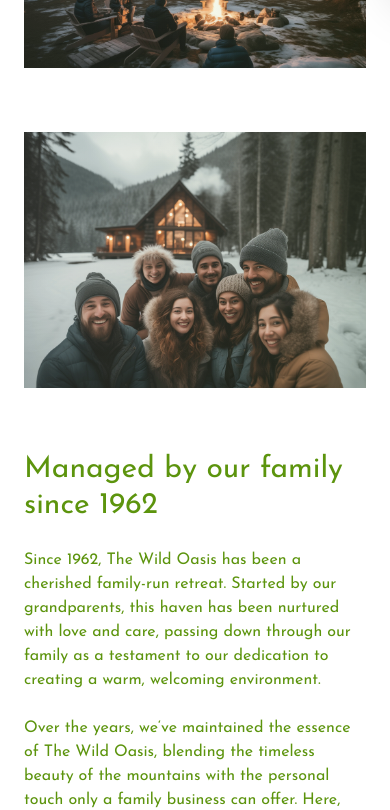
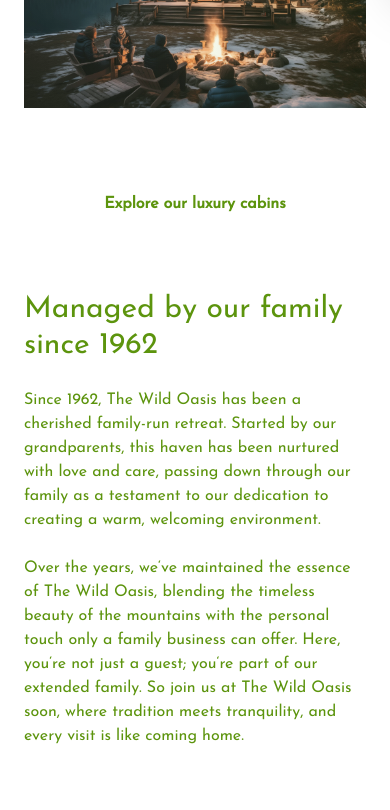
Before and after one commit to Mr-Wusu/wild-oasis, a Next.js app: page /about in a window 390 px wide. Shown: the part 860-1670 px from the top of the page. Built offline with nearby package versions, Linux system fonts and the light colour scheme; a web font is replaced by a local one.

Commit message:
Worked on some about responsiveness

```diff
--- a/app/about/page.tsx
+++ b/app/about/page.tsx
@@ -1,25 +1,21 @@
 import Image from "next/image";
 import Link from "next/link";
-import about1 from "@/public/about-1.jpg"
-import about2 from "@/public/about-2.jpg"
+import about1 from "@/public/about-1.jpg";
+import about2 from "@/public/about-2.jpg";
+
 export default function About() {
   return (
     <div
-      className="grid grid-cols-1 gap-y-16 text-base items-center px-6 py-16 font-josefineSans text-primary-10
-                    sm:px-10 sm:py-20 sm:text-lg
-                    md:grid-cols-6 md:gap-x-10 md:gap-y-24 md:px-12
-                    lg:gap-x-15 lg:gap-y-32 lg:px-16 lg:py-28
-                    min-:px-16"
+      className="grid grid-cols-1 gap-y-16 text-base items-center px-6 pt-26 font-josefineSans text-primary-10
+                    sm:px-10 sm:py-24 sm:text-lg
+                    md:grid-cols-6 md:gap-x-10 md:gap-y-14 md:px-12
+                    lg:gap-x-15 lg:gap-y-20 lg:px-16 lg:py-28"
     >
       {/* Text Block 1 */}
       <div className="md:col-span-3 lg:col-span-3">
-        <h1
-          className="text-3xl mb-6 text-accent-400 font-medium
-                       sm:text-4xl sm:mb-10"
-        >
+        <h1 className="text-3xl mb-6 text-accent-400 font-medium sm:text-4xl sm:mb-10">
           Welcome to The Wild Oasis
         </h1>
-
         <div className="space-y-5 sm:space-y-7">
           <p>
             Where nature&lsquo;s beauty and comfortable living blend seamlessly.
@@ -42,51 +38,23 @@ export default function About() {
         </div>
       </div>
 
-
-      <div
-        className="relative h-64 w-full
-                      sm:h-80
-                      md:col-span-3 md:h-96
-                      lg:col-span-3 lg:h-99 lg:w-full
-                      min-:w-"
-      >
+      {/* Image Block 1 */}
+      <div className="relative h-64 w-full sm:h-80 md:col-span-3 md:h-96 lg:col-span-3 lg:h-99">
         <div className="absolute top-0 left-0 w-full h-full bg-linear-to-r from-primary-3/10 to-primary-5/10 z-40 pointer-events-none" />
         <Image
           src={about1}
-          alt="Family sitting around a fire pit in front of cabin"
+          alt="Family sitting around a fire pit"
           fill
           className="object-cover"
           placeholder="blur"
         />
       </div>
 
-
-      <div
-        className="relative h-64 w-full
-                      sm:h-80
-                      md:col-span-3 md:h-96
-                      lg:col-span-3 lg:h-105 lg:w-full
-                      min-:w-"
-      >
-        <div className="absolute top-0 left-0 w-full h-full bg-linear-to-r from-primary-3/10 to-primary-5/10 z-40 pointer-events-none" />
-        <Image
-          fill
-          src={about2}
-          alt="Family that manages The Wild Oasis"
-          className="object-cover"
-          placeholder="blur"
-        />
-      </div>
-
       {/* Text Block 2 */}
-      <div className="md:col-span-3 md:col-start-4 lg:col-span-3 lg:col-start-4">
-        <h1
-          className="text-3xl mb-6 text-accent-400 font-medium
-                       sm:text-4xl sm:mb-10"
-        >
+      <div className="md:col-span-3 md:col-start-4 lg:col-span-3 lg:col-start-4 order-1 md:order-none">
+        <h1 className="text-3xl mb-6 text-accent-400 font-medium sm:text-4xl sm:mb-10">
           Managed by our family since 1962
         </h1>
-
         <div className="space-y-6 sm:space-y-8">
           <p>
             Since 1962, The Wild Oasis has been a cherished family-run retreat.
@@ -102,17 +70,29 @@ export default function About() {
             us at The Wild Oasis soon, where tradition meets tranquility, and
             every visit is like coming home.
           </p>
+        </div>
+      </div>
 
-          <div>
-            <Link
-              href="/cabins"
-              className="inline-block mt-2 bg-accent-500 px-6 py-3 text-primary-10 hover:text-primary-8 text-base font-semibold hover:bg-accent-600 transition-all
-                         sm:mt-4 sm:px-8 sm:text-lg"
-            >
-              Explore our luxury cabins
-            </Link>
-          </div>
-        </div>
+      {/* Image Block 2 */}
+      <div className="relative h-64 w-full sm:h-80 md:col-span-3 md:h-96 lg:col-span-3 lg:h-105 order-2 md:order-0 md:row-start-2">
+        <div className="absolute top-0 left-0 w-full h-full bg-linear-to-r from-primary-3/10 to-primary-5/10 z-40 pointer-events-none" />
+        <Image
+          fill
+          src={about2}
+          alt="Family that manages The Wild Oasis"
+          className="object-cover"
+          placeholder="blur"
+        />
+      </div>
+
+      {/* Centered / Aligned Link Element */}
+      <div className="col-span-1 md:col-span-6 flex justify-center items-start h-full">
+        <Link
+          href="/cabins"
+          className="inline-block mt-2 bg-accent-500 px-6 py-3 text-primary-10 hover:text-primary-8 text-base font-semibold hover:bg-accent-600 transition-all sm:mt-4 sm:px-8 sm:text-lg"
+        >
+          Explore our luxury cabins
+        </Link>
       </div>
     </div>
   );
```
